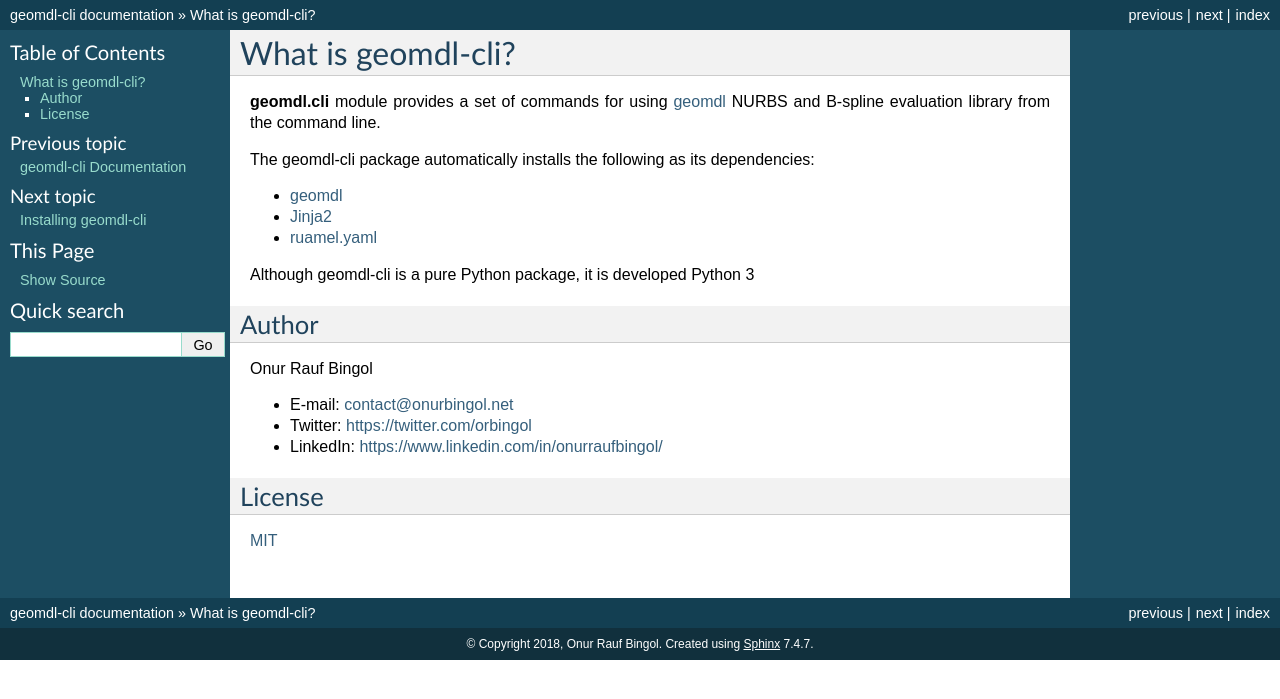
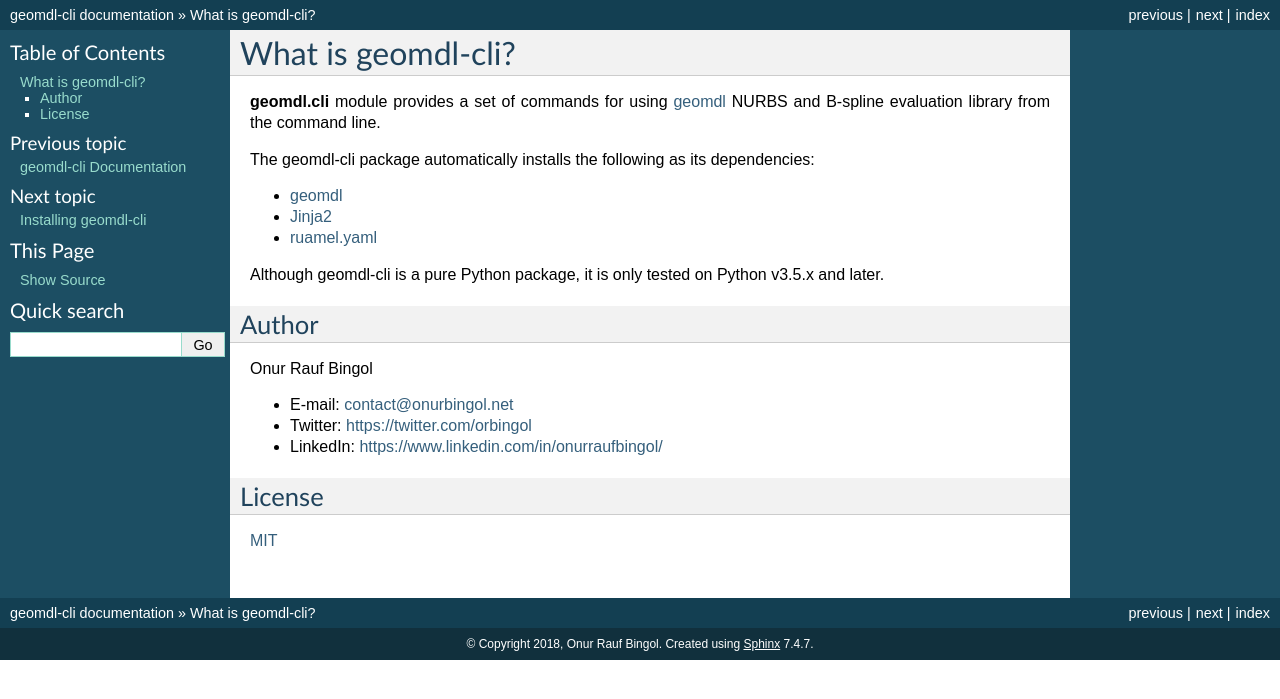
Before and after one commit to orbingol/geomdl-cli, a Sphinx documentation site: the page built from docs/intro.rst, in a window 1280 px wide. Shown: the top 699 px of the page. Built offline with Sphinx 7.4.7, drawn with Linux system fonts in a browser that asks for light colours; formulas are drawn with MathJax 3.

Commit message:
Forgot to commit some documentation updates

```diff
--- a/docs/install.rst
+++ b/docs/install.rst
@@ -7,7 +7,7 @@
 
     pip install geomdl.cli
 
-Alternatively, you can install the latest development version from the repository:
+Alternatively, you can install the latest development version from the GitHub repository:
 
 * Clone the repository: ``git clone https://github.com/orbingol/geomdl-cli.git``
 * Inside the newly created directory, run: ``pip install .``
--- a/docs/intro.rst
+++ b/docs/intro.rst
@@ -10,7 +10,7 @@
 * `Jinja2 <https://pypi.org/project/Jinja2/>`_
 * `ruamel.yaml <https://pypi.org/project/ruamel.yaml/>`_
 
-Although geomdl-cli is a pure Python package, it is developed Python 3
+Although geomdl-cli is a pure Python package, it is only tested on Python v3.5.x and later.
 
 Author
 ======
```
